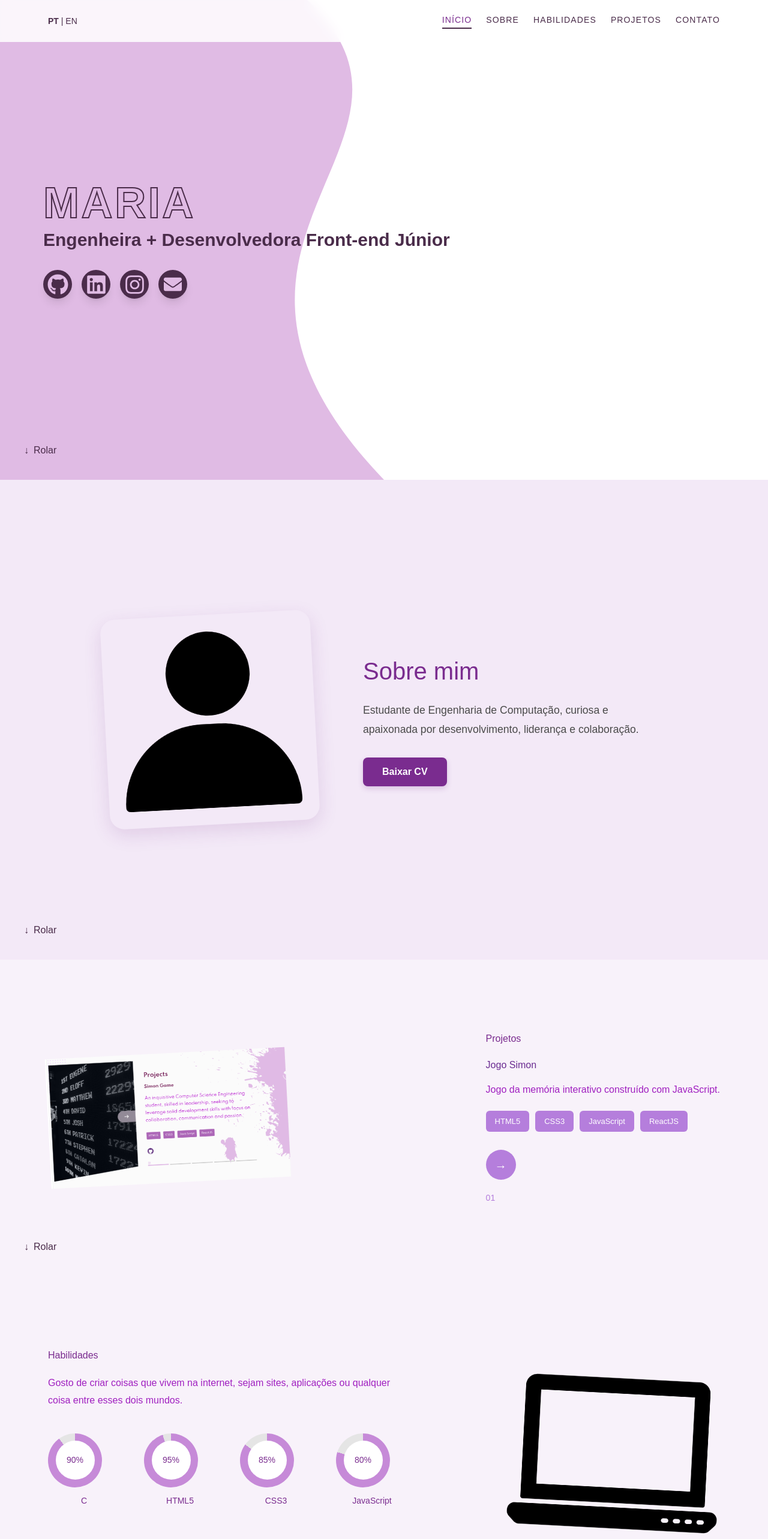
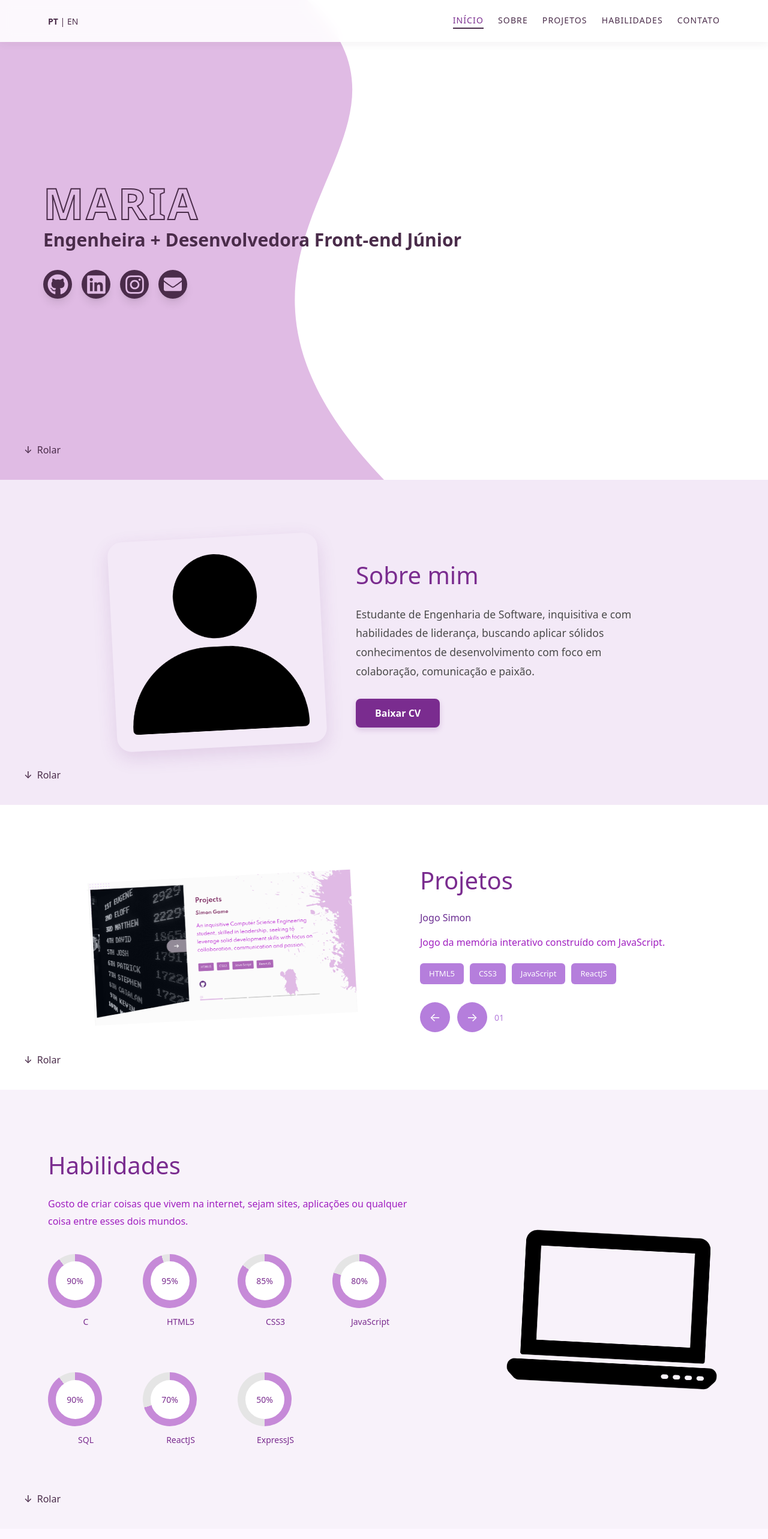
Before and after one commit to IsabellaLDias/Portfolio-das-Meninas, a React (Vite) app in the folder codigo/: page / in a window 1280 px wide. Shown: the top 2566 px of the page at 60% size. Built offline with nearby package versions, Linux system fonts and the light colour scheme.

Commit message:
[FIX] Ajustes Necessários no Sistema

```diff
--- a/codigo/src/App.jsx
+++ b/codigo/src/App.jsx
@@ -13,7 +13,7 @@ function App() {
 
   return (
     // O main envolve o conteúdo
-    <main className="relative bg-lavender-main min-h-screen w-fulle">
+    <main className="relative bg-lavender-main min-h-screen w-full">
       <Navbar lang={lang} setLang={setLang} />
       <Home lang={lang} />
       <About lang={lang} />
--- a/codigo/src/components/layout/Footer.jsx
+++ b/codigo/src/components/layout/Footer.jsx
@@ -8,8 +8,6 @@ function Footer({ lang }) {
 
   return (
     <footer className="footer">
-
-      <h3 className="footer-name">{name}</h3>
 
       <div className="footer-socials">
             <a href="https://github.com/SEU_USUARIO"
--- a/codigo/src/components/layout/Navbar.jsx
+++ b/codigo/src/components/layout/Navbar.jsx
@@ -20,8 +20,8 @@ function Navbar({ lang, setLang }) {
       <ul className="nav-links">
         <li className="active"><a href="#home">{lang === 'pt' ? 'Início' : 'Home'}</a></li>
         <li><a href="#about">{lang === 'pt' ? 'Sobre' : 'About'}</a></li>
+        <li><a href="#projects">{lang === 'pt' ? 'Projetos' : 'Projects'}</a></li>
         <li><a href="#skills">{lang === 'pt' ? 'Habilidades' : 'Skills'}</a></li>
-        <li><a href="#projects">{lang === 'pt' ? 'Projetos' : 'Projects'}</a></li>
         <li><a href="#contact">{lang === 'pt' ? 'Contato' : 'Contact'}</a></li>
       </ul>
     </nav>
--- a/codigo/src/components/sections/About.jsx
+++ b/codigo/src/components/sections/About.jsx
@@ -3,8 +3,8 @@ import profile from "../../assets/images/profile.png";
 function About({ lang }) {
   const title = lang === 'pt' ? 'Sobre mim' : 'About Me'
   const text = lang === 'pt'
-    ? 'Estudante de Engenharia de Computação, curiosa e apaixonada por desenvolvimento, liderança e colaboração.'
-    : 'An inquisitive Computer Science Engineering student, skilled in leadership, seeking to leverage solid development skills with focus on collaboration, communication and passion.'
+    ? 'Estudante de Engenharia de Software, inquisitiva e com habilidades de liderança, buscando aplicar sólidos conhecimentos de desenvolvimento com foco em colaboração, comunicação e paixão.'
+    : 'An inquisitive Software Engineering student, skilled in leadership, seeking to leverage solid development skills with focus on collaboration, communication and passion.'
   const buttonLabel = lang === 'pt' ? 'Baixar CV' : 'Download CV'
 
   return (
--- a/codigo/src/components/sections/Projects.jsx
+++ b/codigo/src/components/sections/Projects.jsx
@@ -30,6 +30,10 @@ function Projects({ lang }) {
     setIndex((prev) => (prev + 1) % projects.length)
   }
 
+  function prevProject() {
+    setIndex((prev) => (prev - 1 + projects.length) % projects.length)
+  }
+
   const project = projects[index]
 
   return (
@@ -51,12 +55,16 @@ function Projects({ lang }) {
           ))}
         </div>
 
-        <button className="next-btn" onClick={nextProject}>
-          →
-        </button>
-
-        <div className="project-number">
-          {String(index + 1).padStart(2, "0")}
+        <div className="project-controls">
+          <button className="prev-btn" onClick={prevProject}>
+            ←
+          </button>
+          <button className="next-btn" onClick={nextProject}>
+            →
+          </button>
+          <span className="project-number">
+            {String(index + 1).padStart(2, "0")}
+          </span>
         </div>
       </div>
       {/* Indicador de Scroll como botão */}
--- a/codigo/src/styles/index.css
+++ b/codigo/src/styles/index.css
@@ -1,14 +1,23 @@
 /*body- inicio*/
+
+:root {
+  --navbar-height: 70px;
+}
+
+*,
+*::before,
+*::after {
+  box-sizing: border-box;
+}
 
 body {
   margin: 0;
-  font-family: 'Arial', sans-serif;
+  font-family: system-ui, -apple-system, BlinkMacSystemFont, 'Segoe UI', sans-serif;
+  color: #4a2c4a;
+  background-color: #fdf7ff;
 }
 
 /*body- fim*/
-
-@import "tailwindcss";
-
 
 @import "tailwindcss";
 
@@ -26,6 +35,14 @@ html, body, #root {
   padding: 0;
 }
 
+html {
+  scroll-padding-top: var(--navbar-height);
+}
+
+section[id] {
+  scroll-margin-top: var(--navbar-height);
+}
+
 
 /*home - fim*/
 
@@ -34,14 +51,11 @@ html, body, #root {
   display: flex;
   align-items: center;
   justify-content: center;
-  gap: 80px;
-  padding: 120px 80px;
+  gap: 56px;
+  padding: 96px 80px;
   background-color: #f3e9f7;
   position: relative;
   z-index: 2;
-
-  /* Faz a seção ocupar toda a altura da tela, empurrando o 'projects' para baixo */
-  min-height: 100vh;
   box-sizing: border-box;
 }
 
@@ -99,8 +113,10 @@ html, body, #root {
 .skills {
   display: flex;
   justify-content: space-between;
-  padding: 120px 80px;
+  align-items: center;
+  padding: 96px 80px;
   background: #f8f2fa;
+  gap: 56px;
 }
 
 .skills-left {
@@ -110,6 +126,7 @@ html, body, #root {
 .skills-left h2 {
   color: #7a2c8f;
   margin-bottom: 20px;
+  font-size: 2.5rem;
 }
 
 .skills-left p {
@@ -121,7 +138,7 @@ html, body, #root {
 .skills-grid {
   display: grid;
   grid-template-columns: repeat(4, 1fr);
-  gap: 40px;
+  gap: 32px;
 }
 
 .skill-item {
@@ -167,14 +184,33 @@ html, body, #root {
 .projects {
   display: flex;
   align-items: center;
-  justify-content: space-between;
-  padding: 120px 80px;
-  background: #f8f2fa;
+  justify-content: center;
+  padding: 96px 80px;
+  background: #ffffff;
   position: relative;
+  gap: 40px;
+  width: 100%;
+  max-width: 100%;
+  margin: 0 auto;
+  min-height: 460px;
+}
+
+.project-image,
+.project-content {
+  flex: 1;
+}
+
+.project-image {
+  display: flex;
+  justify-content: center;
 }
 
 .project-image img {
-  width: 400px;
+  width: 440px;
+  max-width: 100%;
+  height: 280px;
+  object-fit: contain;
+  display: block;
   transform: rotate(-3deg);
   transition: 0.5s ease;
 }
@@ -186,6 +222,7 @@ html, body, #root {
 .project-content h2 {
   color: #7a2c8f;
   margin-bottom: 20px;
+  font-size: 2.5rem;
 }
 
 .project-content h3 {
@@ -213,7 +250,14 @@ html, body, #root {
   color: white;
 }
 
-.next-btn {
+.project-controls {
+  display: flex;
+  align-items: center;
+  gap: 12px;
+}
+
+.next-btn,
+.prev-btn {
   background: #b57edc;
   border: none;
   width: 50px;
@@ -225,12 +269,12 @@ html, body, #root {
   transition: 0.3s;
 }
 
-.next-btn:hover {
+.next-btn:hover,
+.prev-btn:hover {
   transform: scale(1.1);
 }
 
 .project-number {
-  margin-top: 20px;
   font-size: 14px;
   color: #b57edc;
 }
@@ -241,10 +285,10 @@ html, body, #root {
 .contact {
   display: flex;
   justify-content: space-between;
-  align-items: center;
-  padding: 120px 80px;
-  gap: 80px;
-  background: #f8f2fa;
+  align-items: flex-start;
+  padding: 80px 80px;
+  gap: 56px;
+  background: #fdf7ff;
 }
 
 .contact-left {
@@ -252,7 +296,7 @@ html, body, #root {
 }
 
 .contact-left h2 {
-  font-size: 20px;
+  font-size: 2.5rem;
   margin-bottom: 20px;
   color: #7a2c8f;
 }
@@ -316,14 +360,50 @@ html, body, #root {
   opacity: 0.85;
 }
 
+@media (max-width: 1024px) {
+  .about,
+  .skills,
+  .projects,
+  .contact {
+    padding: 80px 40px;
+    gap: 40px;
+  }
+
+  .skills-grid {
+    grid-template-columns: repeat(3, 1fr);
+  }
+}
+
 @media (max-width: 800px) {
+  .about,
+  .skills,
+  .projects,
   .contact {
     flex-direction: column;
+    padding: 72px 24px;
     text-align: center;
+    gap: 32px;
+  }
+
+  .about-image img,
+  .skills-image img,
+  .project-image img {
+    width: 260px;
+    max-width: 100%;
+  }
+
+  .skills-grid {
+    grid-template-columns: repeat(2, 1fr);
+    gap: 24px;
+    justify-items: center;
   }
 
   .contact-form button {
     width: 100%;
+  }
+
+  .footer {
+    padding: 56px 16px;
   }
 }
 
@@ -334,7 +414,7 @@ html, body, #root {
 
 .footer {
   background: #c6a3d9;
-  padding: 80px 20px;
+  padding: 40px 20px;
   text-align: center;
   position: relative;
   overflow: hidden;
@@ -369,24 +449,26 @@ html, body, #root {
   font-size: 14px;
   color: white;
   opacity: 0.9;
+  margin-top: 24px;
 }
 
 /* footer - fim */
 /* navbar - inicio */
 
 .navbar {
-  position: absolute;
+  position: fixed;
   top: 0;
   left: 0;
   right: 0;
-  height: 70px;
+  height: var(--navbar-height);
   padding: 0 80px;
   display: flex;
   align-items: center;
   justify-content: space-between;
   z-index: 30;
-  background: rgba(255, 255, 255, 0.85);
+  background: rgba(255, 255, 255, 0.9);
   backdrop-filter: blur(10px);
+  box-shadow: 0 4px 12px rgba(74, 44, 74, 0.06);
 }
 
 
@@ -449,9 +531,12 @@ html, body, #root {
 }
 
 @media (max-width: 800px) {
+  :root {
+    --navbar-height: 60px;
+  }
+
   .navbar {
     padding: 0 24px;
-    height: 60px;
   }
 
   .language {
```
Also changed, not shown: 1 other file (tests, documents, lock files or other folders).
